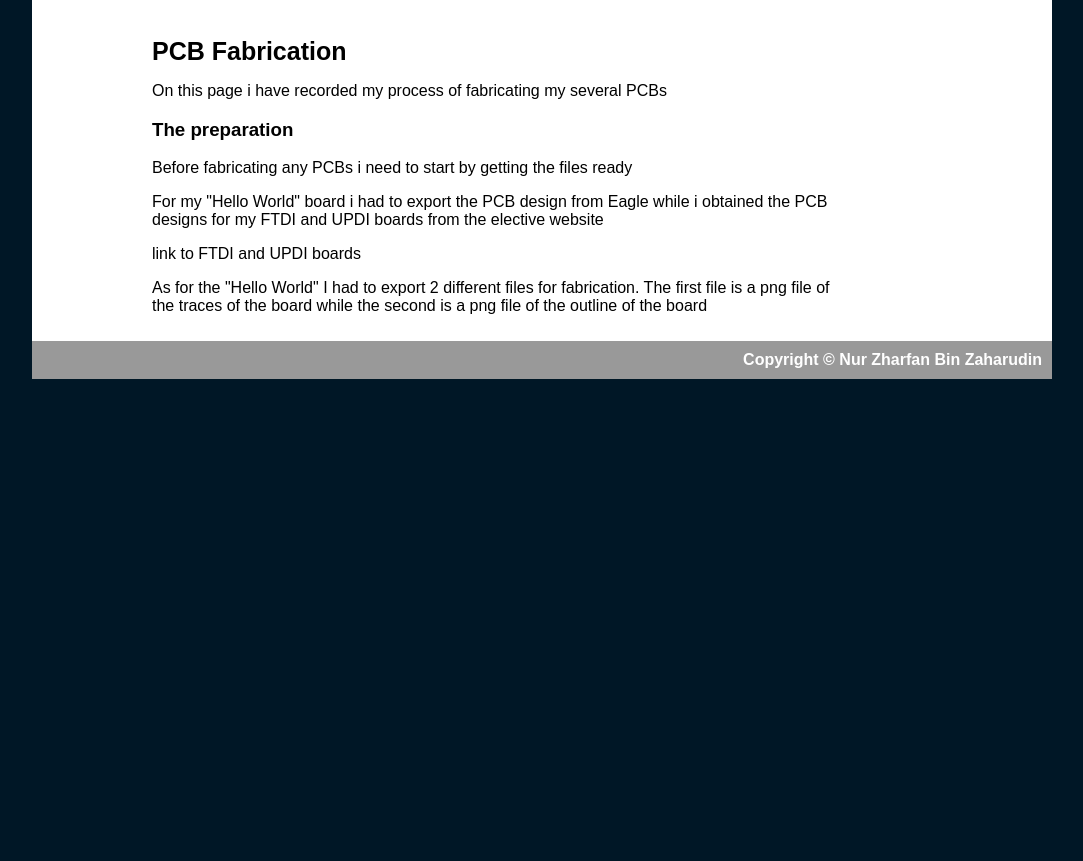
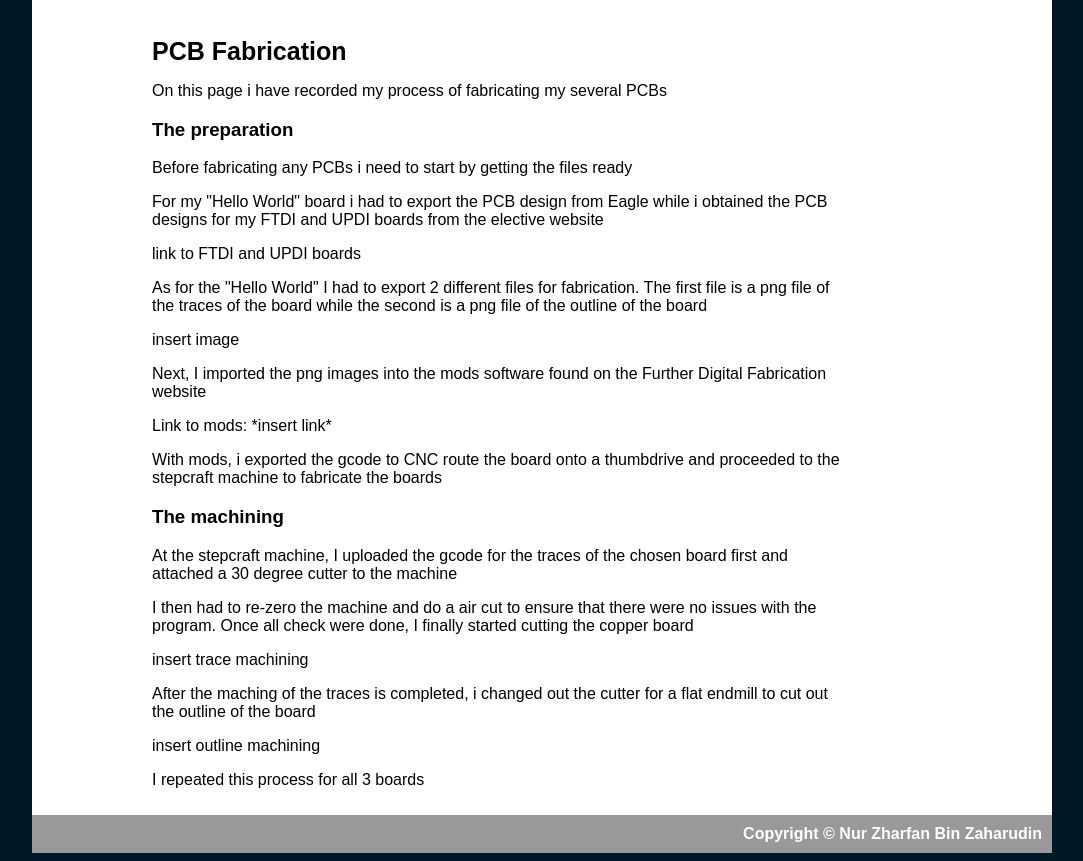
Before and after one commit to Zharkipas/Nur_Zharfan_EP1001, a plain HTML site: page PCB_Fabrication.htm in a window 1280 px wide. Shown: the part 155-1016 px from the top of the page, without its empty margins (98-1181 px from the left). Before the commit the page ends 800 px from the top, so only its background shows below. Drawn offline with Linux system fonts and the light colour scheme.

Commit message:
update 1.7

```diff
--- a/PCB_Fabrication.htm
+++ b/PCB_Fabrication.htm
@@ -56,7 +56,17 @@
                     <p>For my "Hello World" board i had to export the PCB design from Eagle while i obtained the PCB designs for my FTDI and UPDI boards from the elective website</p>
                     <p>link to FTDI and UPDI boards</p>
                     <p>As for the "Hello World" I had to export 2 different files for fabrication. The first file is a png file of the traces of the board while the second is a png file of the outline of the board</p>
-
+                    <p>insert image</p>
+                    <p>Next, I imported the png images into the mods software found on the Further Digital Fabrication website</p>
+                    <p>Link to mods: *insert link*</p>
+                    <p>With mods, i exported the gcode to CNC route the board onto a thumbdrive and proceeded to the stepcraft machine to fabricate the boards</p>
+                    <h3>The machining</h3>
+                    <p>At the stepcraft machine, I uploaded the gcode for the traces of the chosen board first and attached a 30 degree cutter to the machine</p>
+                    <p>I then had to re-zero the machine and do a air cut to ensure that there were no issues with the program. Once all check were done, I finally started cutting the copper board</p>
+                    <p>insert trace machining</p>
+                    <p>After the maching of the traces is completed, i changed out the cutter for a flat endmill to cut out the outline of the board</p>
+                    <p>insert outline machining</p>
+                    <p>I repeated this process for all 3 boards</p>
                 </div>
             </div>
 
```
